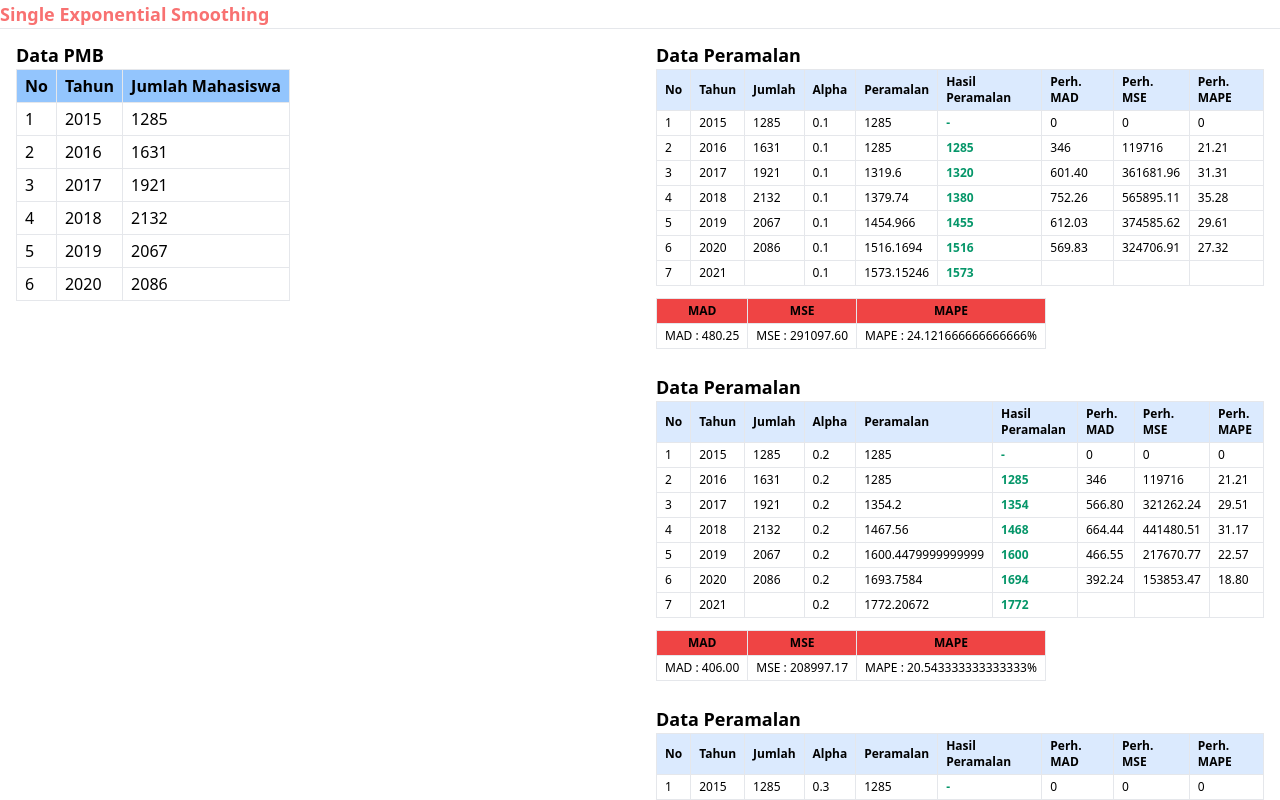
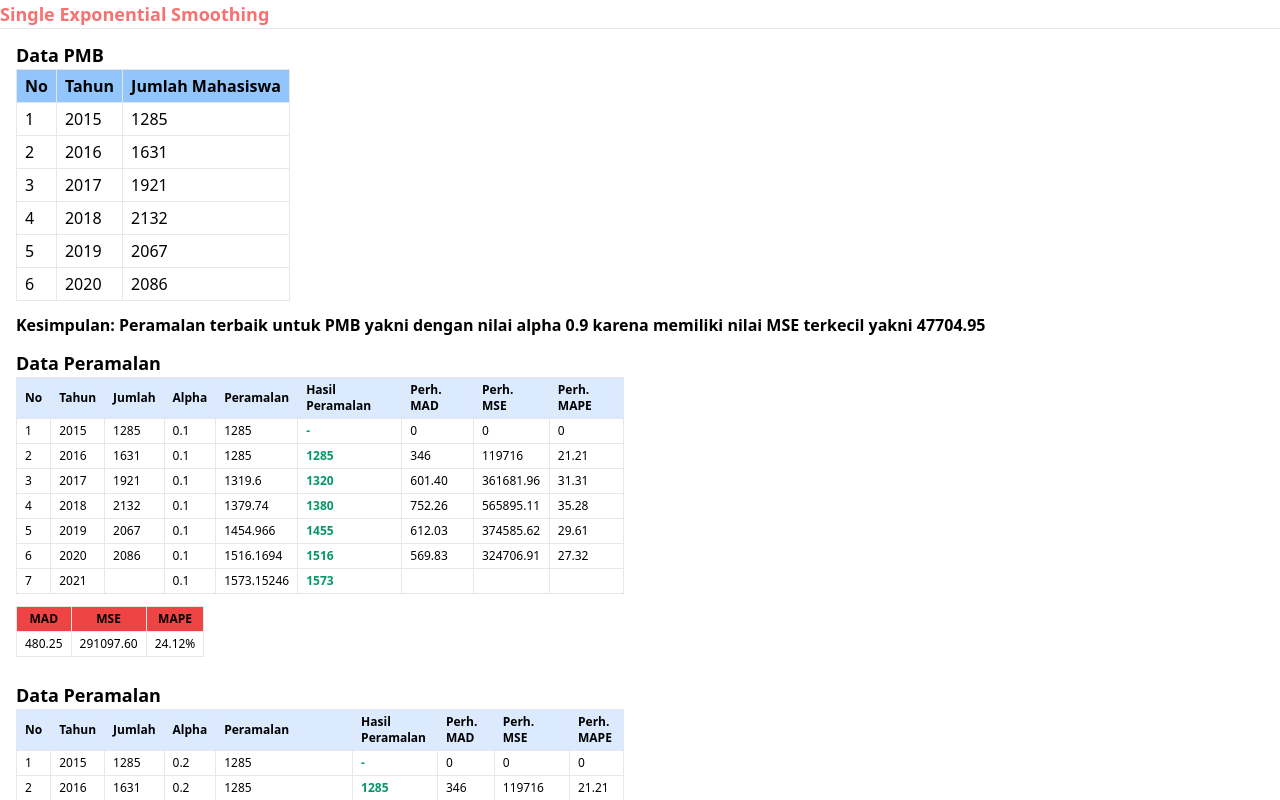
Before and after one commit to ysfwicaksana/forecast-exponential-smoothing, a Vue app: page / in a window 1280 px wide. Shown: the top 800 px of the page. Built offline with nearby package versions, Linux system fonts and the light colour scheme.

Commit message:
Get minimum MSE & the best alpha for SES

```diff
--- a/src/components/TableForecast.vue
+++ b/src/components/TableForecast.vue
@@ -66,9 +66,9 @@
         </th>
       </tr>
       <tr>
-        <td class="border px-2 text-xs py-1">MAD : {{ mad.toFixed(2) }}</td>
-        <td class="border px-2 text-xs py-1">MSE : {{ mse.toFixed(2) }}</td>
-        <td class="border px-2 text-xs py-1">MAPE : {{ mape }}%</td>
+        <td class="border px-2 text-xs py-1">{{ mad.toFixed(2) }}</td>
+        <td class="border px-2 text-xs py-1">{{ mse.toFixed(2) }}</td>
+        <td class="border px-2 text-xs py-1">{{ mape }}%</td>
       </tr>
     </table>
   </div>
@@ -90,8 +90,7 @@ export default {
       required: true,
     },
     mape: {
-      type: Number,
-      required: true,
+      required: true, //type: number dihilangkan karena prop terima angka decimal
     },
   },
 };
--- a/src/views/forecast/SingleExponentialSmoothing.vue
+++ b/src/views/forecast/SingleExponentialSmoothing.vue
@@ -3,10 +3,14 @@
     <h1 class="text-red-400 font-bold text-lg">Single Exponential Smoothing</h1>
     <hr />
     <div class="container px-4">
+      <table-pmb :dataset="pmb" />
+      <div class="font-semibold">
+        <b>Kesimpulan:</b>
+        Peramalan terbaik untuk PMB yakni dengan nilai alpha
+        {{ optimalAlpha }} karena memiliki nilai MSE terkecil yakni
+        {{ minimumMSE.toFixed(2) }}
+      </div>
       <div class="grid grid-cols-2 gap-8">
-        <div>
-          <table-pmb :dataset="pmb" />
-        </div>
         <div>
           <table-forecast
             :dataset="forecast1.dataset"
@@ -63,6 +67,7 @@
             :mape="forecast9.mape"
           />
         </div>
+        <div></div>
       </div>
     </div>
   </div>
@@ -83,6 +88,8 @@ export default {
   data() {
     return {
       pmb: [],
+      optimalAlpha: 0,
+      minimumMSE: 0,
       forecast1: {
         dataset: [],
         mse: 0,
@@ -145,62 +152,89 @@ export default {
 
   methods: {
     generateSes() {
+      //single exponential smoothing formula
       const sesResult = SES(dataset);
 
       this.forecast1 = {
         dataset: sesResult[0],
         mse: MSE(sesResult[0]),
         mad: MAD(sesResult[0]),
-        mape: MAPE(sesResult[0]),
+        mape: MAPE(sesResult[0]).toFixed(2),
       };
       this.forecast2 = {
         dataset: sesResult[1],
         mse: MSE(sesResult[1]),
         mad: MAD(sesResult[1]),
-        mape: MAPE(sesResult[1]),
+        mape: MAPE(sesResult[1]).toFixed(2),
       };
       this.forecast3 = {
         dataset: sesResult[2],
         mse: MSE(sesResult[2]),
         mad: MAD(sesResult[2]),
-        mape: MAPE(sesResult[2]),
+        mape: MAPE(sesResult[2]).toFixed(2),
       };
       this.forecast4 = {
         dataset: sesResult[3],
         mse: MSE(sesResult[3]),
         mad: MAD(sesResult[3]),
-        mape: MAPE(sesResult[3]),
+        mape: MAPE(sesResult[3]).toFixed(2),
       };
       this.forecast5 = {
         dataset: sesResult[4],
         mse: MSE(sesResult[4]),
         mad: MAD(sesResult[4]),
-        mape: MAPE(sesResult[4]),
+        mape: MAPE(sesResult[4]).toFixed(2),
       };
       this.forecast6 = {
         dataset: sesResult[5],
         mse: MSE(sesResult[5]),
         mad: MAD(sesResult[5]),
-        mape: MAPE(sesResult[5]),
+        mape: MAPE(sesResult[5]).toFixed(2),
       };
       this.forecast7 = {
         dataset: sesResult[6],
         mse: MSE(sesResult[6]),
         mad: MAD(sesResult[6]),
-        mape: MAPE(sesResult[6]),
+        mape: MAPE(sesResult[6]).toFixed(2),
       };
       this.forecast8 = {
         dataset: sesResult[7],
         mse: MSE(sesResult[7]),
         mad: MAD(sesResult[7]),
-        mape: MAPE(sesResult[7]),
+        mape: MAPE(sesResult[7]).toFixed(2),
       };
       this.forecast9 = {
         dataset: sesResult[8],
         mse: MSE(sesResult[8]),
         mad: MAD(sesResult[8]),
-        mape: MAPE(sesResult[8]),
+        mape: MAPE(sesResult[8]).toFixed(2),
       };
+
+      const minMSE = [
+        MSE(sesResult[0]),
+        MSE(sesResult[1]),
+        MSE(sesResult[2]),
+        MSE(sesResult[3]),
+        MSE(sesResult[4]),
+        MSE(sesResult[5]),
+        MSE(sesResult[6]),
+        MSE(sesResult[7]),
+        MSE(sesResult[8]),
+      ];
+
+      this.optimalAlpha = this.getMinimumMSE(sesResult, minMSE)[0].alpha;
+      this.minimumMSE = Math.min(...minMSE);
+    },
+
+    getMinimumMSE(sesResult, minMSE) {
+      for (let i = 0; i < sesResult.length; i++) {
+        let mse = MSE(sesResult[i]);
+        if (mse !== Math.min(...minMSE)) {
+          continue;
+        }
+
+        return sesResult[i];
+      }
     },
   },
 };
```
